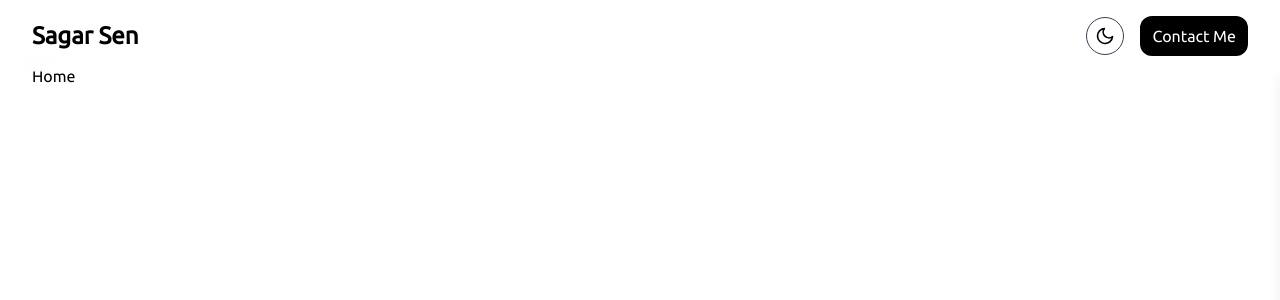
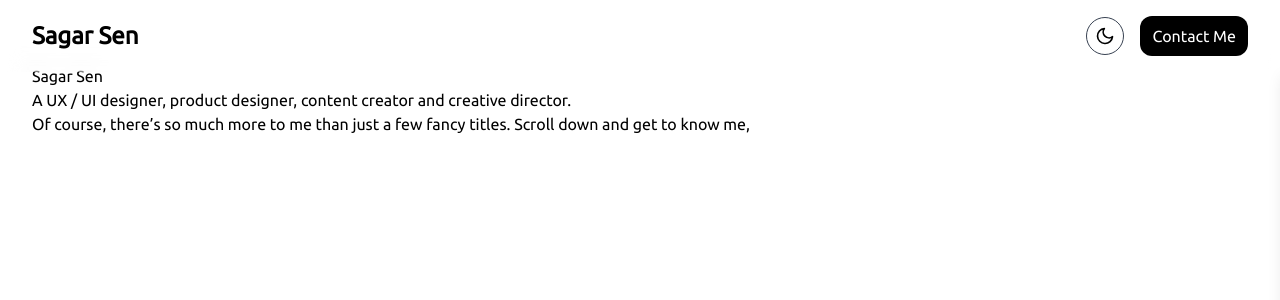
Before and after one commit to sagarsen2023/portfolio, a Next.js app: page / in a window 1280 px wide. Shown: the top 300 px of the page. Built offline with nearby package versions, Linux system fonts and the light colour scheme.

Commit message:
Added basic page layout for hero section

```diff
--- a/src/app/page.tsx
+++ b/src/app/page.tsx
@@ -1,9 +1,17 @@
-import React from 'react'
+import HeroSection from "@/components/Hero-Section/HeroSection";
+import React from "react";
+import { heroSection } from "@/data/my-portfolio-data";
 
 function Home() {
   return (
-    <div>Home</div>
-  )
+    <main>
+      <HeroSection
+        name={heroSection.name}
+        descriptions={heroSection.descriptions}
+        socialLinks={heroSection.socialLinks}
+      />
+    </main>
+  );
 }
 
-export default Home
+export default Home;
--- /dev/null
+++ b/src/components/Hero-Section/HeroSection.tsx
@@ -0,0 +1,14 @@
+import React from 'react'
+import HeroSectionInterface from '@/models/hero-section.model'
+
+function HeroSection({name, descriptions, socialLinks}: HeroSectionInterface) {
+  return (
+    <div>
+        <h1>{name}</h1>
+        <p>{descriptions[0]}</p>
+        <p>{descriptions[1]}</p>
+    </div>
+  )
+}
+
+export default HeroSection
--- /dev/null
+++ b/src/data/my-portfolio-data.ts
@@ -0,0 +1,30 @@
+const heroSection = {
+  name: "Sagar Sen",
+  descriptions: [
+    "A UX / UI designer, product designer, content creator and creative director.",
+    "Of course, there’s so much more to me than just a few fancy titles. Scroll down and get to know me,",
+  ],
+  socialLinks: [
+    {
+      id: "facebook",
+      url: "",
+    },
+    {
+      id: "twitter",
+      url: "",
+    },
+    {
+      id: "instagram",
+      url: "",
+    },
+    {
+      id: "linkedin",
+      url: "",
+    },
+    {
+      id: "github",
+      url: "",
+    },
+  ],
+};
+export { heroSection };
```
Also changed, not shown: src/models/hero-section.model.ts (added, +8 -0 lines).
